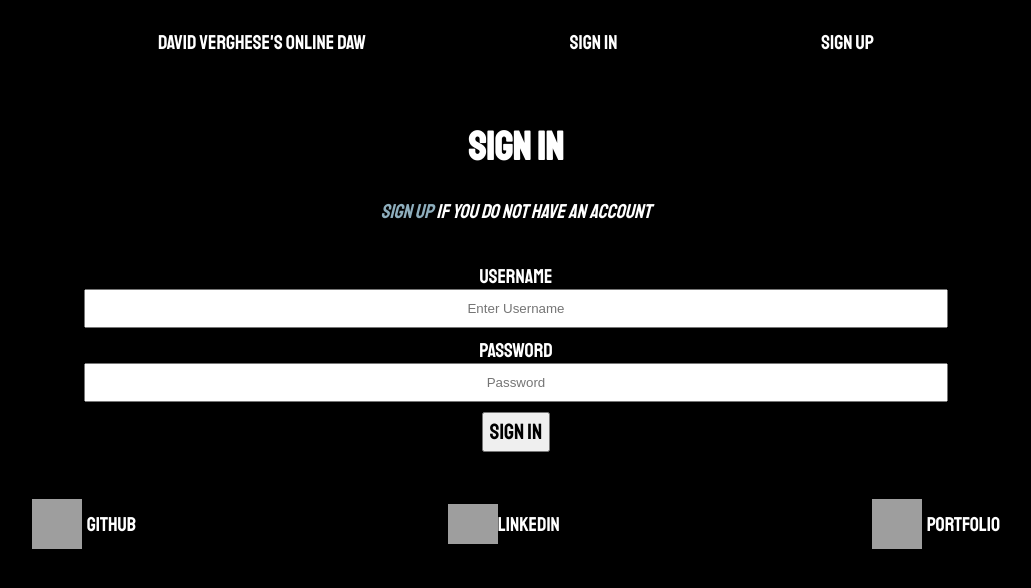
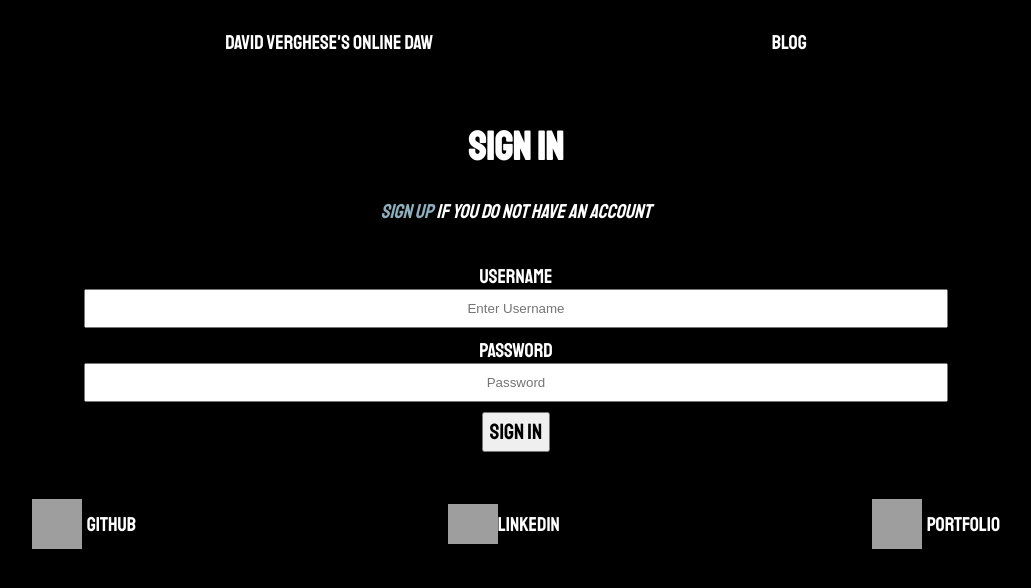
Before and after one commit to DavidVerghese/BeatmakerJS, a React (Create React App) app in the folder client/: page /sign-in in a window 1280 px wide. Shown: the top 588 px of the page, without its empty margins (124-1155 px from the left). Built offline with nearby package versions, Linux system fonts and the light colour scheme; grey boxes are pictures that could not be loaded.

Commit message:
changed the type of header for sign_up and sign_in

```diff
--- a/client/src/screens/SignIn/SignIn.js
+++ b/client/src/screens/SignIn/SignIn.js
@@ -2,7 +2,7 @@ import './SignIn.css';
 import { signIn } from "../../services/users";
 import React, { useState } from "react";
 import { useHistory, Link } from "react-router-dom";
-import BlogHeader from '../../components/BlogHeader/BlogHeader';
+import Header from '../../components/Header/Header';
 function SignIn(props) {
 
 
@@ -64,7 +64,7 @@ function SignIn(props) {
   const { username, password, user } = form;
 
   return (<div className="signin">
-       <BlogHeader user={user}/>
+       <Header user={user}/>
     <div className="form-container">
         <h1>Sign In</h1>
         <p><i><Link to="sign-up">Sign up</Link> if you do not have an account</i></p>
--- a/client/src/screens/SignUp/SignUp.jsx
+++ b/client/src/screens/SignUp/SignUp.jsx
@@ -1,7 +1,7 @@
 import { signUp, signIn } from "../../services/users";
 import { useHistory } from "react-router-dom";
 import React, { useState } from "react";
-import BlogHeader from "../../components/BlogHeader/BlogHeader";
+import Header from "../../components/Header/Header";
 import './SignUp.css';
 
 function SignUp(props) {
@@ -64,7 +64,7 @@ function SignUp(props) {
   const { email, username, password, passwordConfirmation, user } = form;
 
   return ( <div className="signup-background">
-         <BlogHeader user={user}/>
+         <Header user={user}/>
   <div className="signup-container">
     <h1>Sign Up</h1>
     <form className="signup-form" onSubmit={onSignUp}>
```
